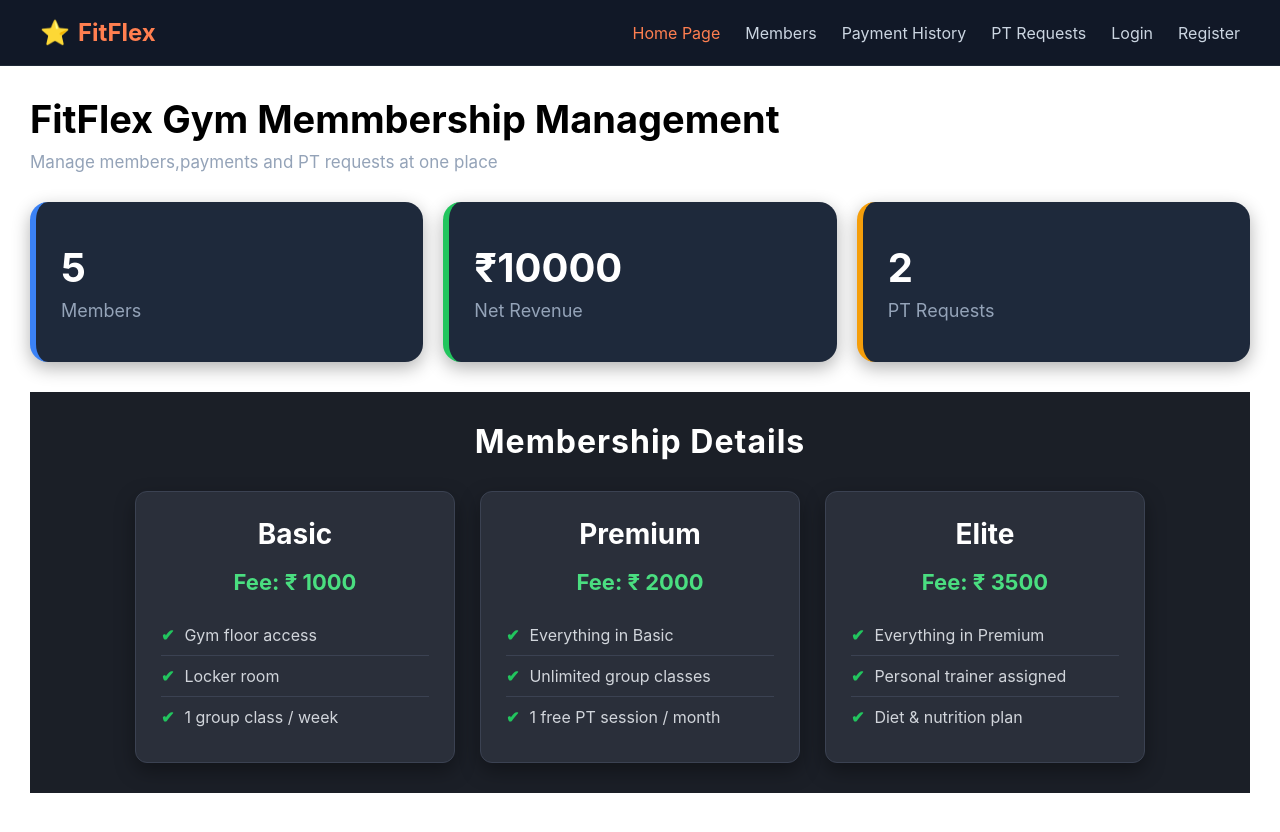
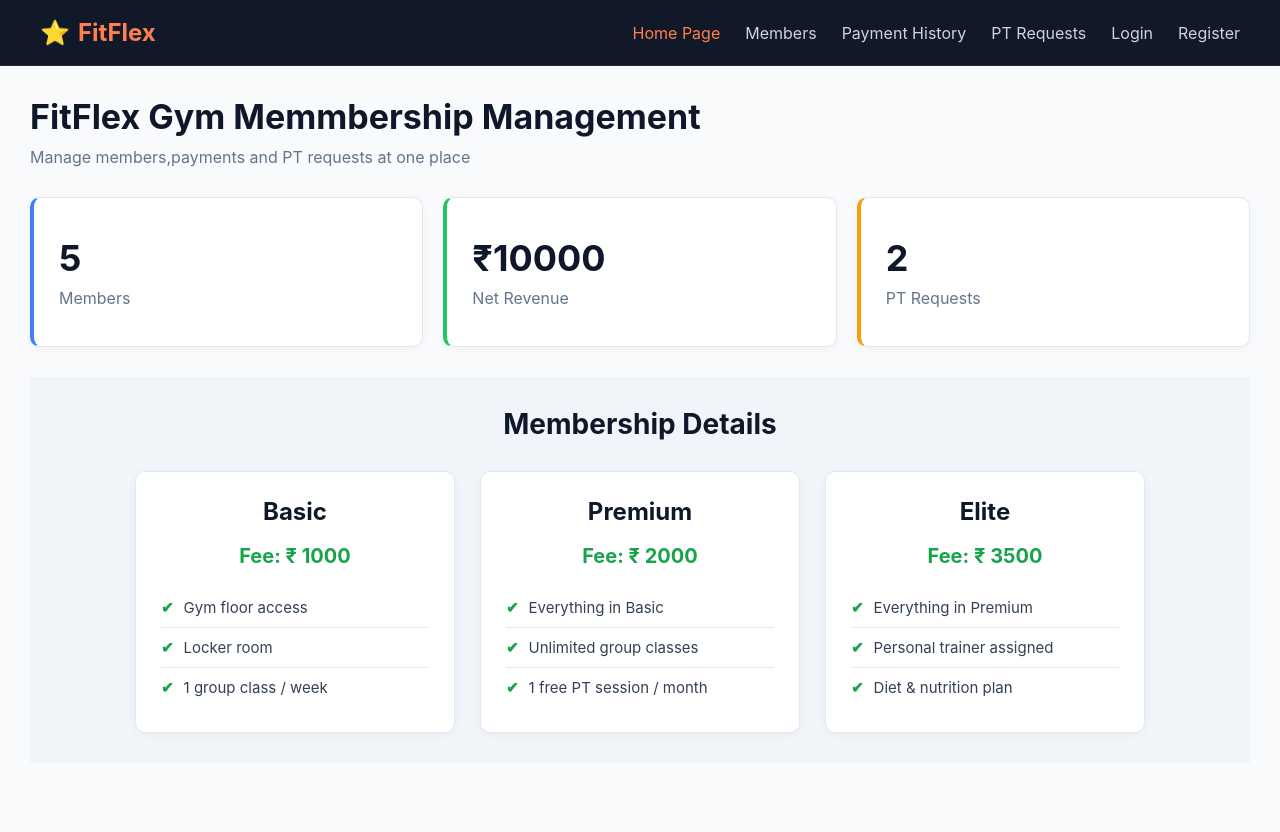
Before and after one commit to Prajwal02shekar/fitflex-gym-project, a React (Vite) app: page / in a window 1280 px wide. Shown: the top 832 px of the page. Built offline with nearby package versions, Linux system fonts and the light colour scheme.

Commit message:
day 4 updated

```diff
--- a/src/global.css
+++ b/src/global.css
@@ -1,6 +1,3 @@
-/* ===========================
-   Global CSS
-=========================== */
 
 * {
     margin: 0;
@@ -10,10 +7,13 @@
         Oxygen, Ubuntu, Cantarell, "Open Sans", "Helvetica Neue", sans-serif;
 }
 
-
+body {
+    background: #efefef;
+    color: #1e293b;
+}
 
 /* ===========================
-   Navbar
+   Navbar (dark)
 =========================== */
 
 .navbarContainer {
@@ -26,7 +26,6 @@
     border-bottom: 1px solid #1f2937;
     position: sticky;
     top: 0;
-    z-index: 1000;
 }
 
 .logo {
@@ -51,7 +50,6 @@
     text-decoration: none;
     color: #cbd5e1;
     font-size: 16px;
-    transition: 0.3s;
 }
 
 .menu a:hover,
@@ -73,11 +71,10 @@
 .userData button {
     padding: 8px 18px;
     border: none;
-    border-radius: 8px;
+    border-radius: 6px;
     background: #ef4444;
     color: white;
     cursor: pointer;
-    transition: .3s;
 }
 
 .userData button:hover {
@@ -85,7 +82,7 @@
 }
 
 /* ===========================
-   Login & Register
+   Login & Register (light)
 =========================== */
 
 .auth-page {
@@ -94,48 +91,80 @@
     align-items: center;
     min-height: 90vh;
     padding: 20px;
+    background: #f8fafc;
 }
 
 .auth-form {
     width: 100%;
     max-width: 420px;
-    background: #1e293b;
+    background: #ffffff;
     padding: 35px;
-    border-radius: 15px;
-    box-shadow: 0 10px 30px rgba(0, 0, 0, .4);
+    border-radius: 10px;
+    border: 1px solid #e2e8f0;
+    box-shadow: 0 4px 12px rgba(0, 0, 0, .06);
 }
 
 .auth-form h2 {
     margin-bottom: 8px;
-    color: #ffffff;
+    color: #0f172a;
 }
 
 .auth-sub {
-    color: #ffffff;
+    color: #64748b;
     margin-bottom: 20px;
+    font-size: 14px;
 }
 
 .auth-form label {
     display: block;
     margin: 15px 0 6px;
-    color: white;
+    color: #334155;
     font-weight: 500;
+    font-size: 14px;
 }
 
 .auth-form input,
 .auth-form select {
     width: 100%;
     padding: 12px;
-    background: #0f172a;
-    color: white;
-    border: 1px solid #334155;
-    border-radius: 8px;
+    background: #f8fafc;
+    color: #0f172a;
+    border: 1px solid #cbd5e1;
+    border-radius: 6px;
     outline: none;
+    font-size: 15px;
+}
+
+.auth-form input::placeholder {
+    color: #94a3b8;
 }
 
 .auth-form input:focus,
 .auth-form select:focus {
     border-color: #3b82f6;
+    background: #ffffff;
+}
+
+/* Gender radio group */
+.auth-form input[type="radio"] {
+    width: auto;
+    margin-right: 6px;
+    cursor: pointer;
+}
+
+.gender-group {
+    display: flex;
+    gap: 18px;
+    margin-top: 6px;
+}
+
+.gender-group label {
+    display: inline-flex;
+    align-items: center;
+    margin: 0;
+    font-weight: 400;
+    font-size: 14px;
+    cursor: pointer;
 }
 
 .auth-form button {
@@ -145,14 +174,19 @@
     background: #3b82f6;
     color: white;
     border: none;
-    border-radius: 8px;
+    border-radius: 6px;
     cursor: pointer;
     font-size: 16px;
-    transition: .3s;
+    font-weight: 600;
 }
 
 .auth-form button:hover {
     background: #2563eb;
+}
+
+.auth-form button:disabled {
+    opacity: 0.6;
+    cursor: not-allowed;
 }
 
 .auth-switch,
@@ -160,6 +194,14 @@
     text-align: center;
     margin-top: 15px;
     color: #94a3b8;
+    font-size: 14px;
+}
+
+.auth-hint {
+    font-size: 12.5px;
+    border-top: 1px solid #334155;
+    padding-top: 14px;
+    margin-top: 20px;
 }
 
 .auth-switch a {
@@ -167,13 +209,18 @@
     text-decoration: none;
 }
 
+.auth-switch a:hover {
+    text-decoration: underline;
+}
+
 /* ===========================
-   Home Page
+   Home Page (light)
 =========================== */
 
 .homepage-container {
     padding: 30px;
     min-height: 100vh;
+    background: #f8fafc;
 }
 
 .homepage {
@@ -181,17 +228,18 @@
 }
 
 .homepage h1 {
-    font-size: 38px;
+    font-size: 34px;
     margin-bottom: 10px;
+    color: #0f172a;
 }
 
 .homepage p {
-    color: #94a3b8;
-    font-size: 17px;
+    color: #64748b;
+    font-size: 16px;
 }
 
 /* ===========================
-   Dashboard Cards
+   Dashboard Cards (light)
 =========================== */
 
 .card1-container {
@@ -204,67 +252,58 @@
 .cards {
     flex: 1;
     min-width: 240px;
-    background: #1e293b;
-    border-radius: 18px;
+    background: #ffffff;
+    border-radius: 10px;
     padding: 25px;
     display: flex;
     flex-direction: column;
     justify-content: center;
-    height: 160px;
-    transition: .3s;
+    height: 150px;
     cursor: pointer;
-    box-shadow: 0 6px 18px rgba(0, 0, 0, .3);
-}
-
-.cards:hover {
-    transform: translateY(-6px);
+    border: 1px solid #e2e8f0;
+    box-shadow: 0 2px 8px rgba(0, 0, 0, .04);
 }
 
 .cards:nth-child(1) {
-    border-left: 6px solid #3b82f6;
+    border-left: 4px solid #3b82f6;
 }
 
 .cards:nth-child(2) {
-    border-left: 6px solid #22c55e;
+    border-left: 4px solid #22c55e;
 }
 
 .cards:nth-child(3) {
-    border-left: 6px solid #f59e0b;
+    border-left: 4px solid #f59e0b;
 }
 
 .card-number {
-    font-size: 40px;
+    font-size: 36px;
     font-weight: bold;
-    color: white;
+    color: #0f172a;
 }
 
 .card-text {
     margin-top: 8px;
-    color: #94a3b8;
-    font-size: 18px;
+    color: #64748b;
+    font-size: 16px;
 }
 
 /* ===========================
-   Membership Details
+   Membership Details (light)
 =========================== */
 
 .card2-container {
     width: 100%;
     padding: 30px;
-    background: #1b1f27;
+    background: #f1f5f9;
 }
 
 .card2-container>h2 {
     text-align: center;
-    color: #ffffff;
-    font-size: 32px;
+    color: #0f172a;
+    font-size: 28px;
     margin-bottom: 30px;
-    letter-spacing: 1px;
 }
-
-/* ===========================
-   Cards Container
-=========================== */
 
 .card2-cards {
     display: flex;
@@ -273,51 +312,28 @@
     flex-wrap: wrap;
 }
 
-/* ===========================
-   Individual Card
-=========================== */
-
 .card2-cards .card {
     width: 320px;
-    background: #2a2f3a;
-    border: 1px solid #3b4252;
-    border-radius: 12px;
+    background: #ffffff;
+    border: 1px solid #e2e8f0;
+    border-radius: 10px;
     padding: 25px;
-    box-shadow: 0 8px 20px rgba(0, 0, 0, .35);
-    transition: .3s;
+    box-shadow: 0 2px 8px rgba(0, 0, 0, .04);
 }
 
-.card2-cards .card:hover {
-    transform: translateY(-8px);
-    box-shadow: 0 15px 30px rgba(0, 0, 0, .45);
-    border-color: #2563eb;
-}
-
-/* ===========================
-   Card Heading
-=========================== */
-
 .card2-cards .card h2 {
-    color: #ffffff;
+    color: #0f172a;
     text-align: center;
     margin-bottom: 18px;
-    font-size: 28px;
+    font-size: 24px;
 }
-
-/* ===========================
-   Fee
-=========================== */
 
 .card2-cards .card h4 {
     text-align: center;
-    color: #4ade80;
-    font-size: 22px;
+    color: #16a34a;
+    font-size: 20px;
     margin-bottom: 20px;
 }
-
-/* ===========================
-   List
-=========================== */
 
 .card2-cards .card ul {
     list-style: none;
@@ -325,10 +341,10 @@
 }
 
 .card2-cards .card ul li {
-    color: #d1d5db;
+    color: #334155;
     padding: 10px 0;
-    border-bottom: 1px solid #3b4252;
-    font-size: 16px;
+    border-bottom: 1px solid #e2e8f0;
+    font-size: 15px;
     display: flex;
     align-items: center;
     gap: 10px;
@@ -340,18 +356,19 @@
 
 .card2-cards .card ul li::before {
     content: "✔";
-    color: #22c55e;
+    color: #16a34a;
     font-weight: bold;
 }
 
 /* ===========================
-   Members Page
+   Members Page (light)
 =========================== */
 
 .members-container {
     width: 100%;
     min-height: 100vh;
     padding: 30px;
+    background: #f8fafc;
 }
 
 .members-header {
@@ -363,16 +380,14 @@
 
 .members-header h2 {
     color: #2563eb;
-    font-size: 32px;
-    letter-spacing: 1px;
+    font-size: 28px;
 }
 
 .members-header button {
     border: none;
-    border-radius: 8px;
+    border-radius: 6px;
     background: #2563eb;
     overflow: hidden;
-    transition: 0.3s;
 }
 
 .members-header button:hover {
@@ -387,10 +402,6 @@
     font-weight: 600;
 }
 
-/* ===========================
-   Cards Container
-=========================== */
-
 .member-card-container {
     display: flex;
     flex-wrap: wrap;
@@ -398,72 +409,50 @@
     justify-content: center;
 }
 
-/* ===========================
-   Member Card
-=========================== */
-
 .member-card {
     width: 340px;
-    background: #2a2f3a;
-    border: 1px solid #3d4554;
-    border-radius: 12px;
+    background: #ffffff;
+    border: 1px solid #e2e8f0;
+    border-radius: 10px;
     overflow: hidden;
-    transition: .3s;
-    box-shadow: 0 8px 20px rgba(0, 0, 0, .35);
+    box-shadow: 0 2px 8px rgba(0, 0, 0, .04);
 }
-
-.member-card:hover {
-    transform: translateY(-6px);
-    box-shadow: 0 12px 28px rgba(0, 0, 0, .45);
-}
-
-/* ===========================
-   Card Details
-=========================== */
 
 .member-card-top {
     padding: 20px;
 }
 
+.member-card-top h2,
 .member-card-top h3 {
-    color: #ffffff;
+    color: #0f172a;
     margin-bottom: 12px;
     font-size: 20px;
 }
 
-.member-card-top h4 {
-    color: #c7ced9;
+.member-card-top h5 {
+    color: #475569;
     margin-bottom: 10px;
     font-size: 15px;
     font-weight: 500;
 }
-
-/* ===========================
-   Buttons
-=========================== */
 
 .member-card-buttons {
     padding: 18px;
     display: grid;
     grid-template-columns: repeat(2, 1fr);
     gap: 12px;
-    background: #222831;
-    border-top: 1px solid #3d4554;
+    background: #f8fafc;
+    border-top: 1px solid #e2e8f0;
 }
 
 .member-card-buttons button {
     border: none;
     padding: 10px;
-    border-radius: 8px;
+    border-radius: 6px;
     color: white;
     cursor: pointer;
     font-size: 14px;
     font-weight: 600;
-    transition: .3s;
-}
-
-.member-card-buttons button:hover {
-    transform: scale(1.05);
 }
 
 /* Pay */
@@ -486,17 +475,18 @@
     background: #dc2626;
 }
 
-
 .loadingState,
 .member-card-container p {
-    color: white;
-    font-size: 22px;
+    color: #334155;
+    font-size: 20px;
     text-align: center;
     width: 100%;
     margin-top: 40px;
 }
 
-
+/* ===========================
+   Member Form Page (light)
+=========================== */
 
 .member-page {
     display: flex;
@@ -504,35 +494,36 @@
     align-items: center;
     min-height: 90vh;
     padding: 20px;
-    background: #0f172a;
+    background: #f8fafc;
 }
 
 .member-form {
     width: 100%;
     max-width: 480px;
-    background: #1e293b;
+    background: #ffffff;
     padding: 35px;
-    border-radius: 15px;
-    box-shadow: 0 10px 30px rgba(0, 0, 0, 0.4);
+    border-radius: 10px;
+    border: 1px solid #e2e8f0;
+    box-shadow: 0 4px 12px rgba(0, 0, 0, .06);
 }
 
 .member-form h2 {
     margin-bottom: 8px;
-    color: white;
+    color: #0f172a;
     text-align: center;
-    font-size: 30px;
+    font-size: 28px;
 }
 
 .member-sub {
     text-align: center;
-    color: #94a3b8;
+    color: #64748b;
     margin-bottom: 25px;
 }
 
 .member-form label {
     display: block;
     margin: 15px 0 6px;
-    color: white;
+    color: #334155;
     font-weight: 500;
 }
 
@@ -540,24 +531,23 @@
 .member-form select {
     width: 100%;
     padding: 12px;
-    background: #0f172a;
-    color: white;
-    border: 1px solid #334155;
-    border-radius: 8px;
+    background: #f8fafc;
+    color: #0f172a;
+    border: 1px solid #cbd5e1;
+    border-radius: 6px;
     outline: none;
     font-size: 15px;
-    transition: 0.3s;
 }
 
 .member-form input:focus,
 .member-form select:focus {
     border-color: #3b82f6;
-    box-shadow: 0 0 8px rgba(59, 130, 246, 0.35);
+    background: #ffffff;
 }
 
 .member-form input[readonly] {
-    background: #172554;
-    color: #93c5fd;
+    background: #dbeafe;
+    color: #1d4ed8;
     cursor: not-allowed;
     font-weight: 600;
 }
@@ -569,22 +559,16 @@
     background: #3b82f6;
     color: white;
     border: none;
-    border-radius: 8px;
+    border-radius: 6px;
     cursor: pointer;
     font-size: 16px;
     font-weight: 600;
-    transition: 0.3s;
 }
 
 .member-form button:hover {
     background: #2563eb;
-    transform: translateY(-2px);
-}
-
-.member-form button:active {
-    transform: scale(0.98);
 }
 
 .member-form input::placeholder {
-    color: #64748b;
+    color: #94a3b8;
 }
--- a/src/utils/Plans.js
+++ b/src/utils/Plans.js
@@ -21,5 +21,5 @@ export const PLANS = [
 
 export function feeForPlan(planName) {
     let plan = PLANS.find((p) => p.name === planName)
-    return plan
+    return plan ? plan.fee : 0;
 }
```
Also changed, not shown: backend/db.json (+9 -11 lines), src/Auth/Register.jsx (+18 -2 lines), src/Members/CreateMember.jsx (+6 -6 lines), src/Members/MembersCard.jsx (+5 -6 lines).
